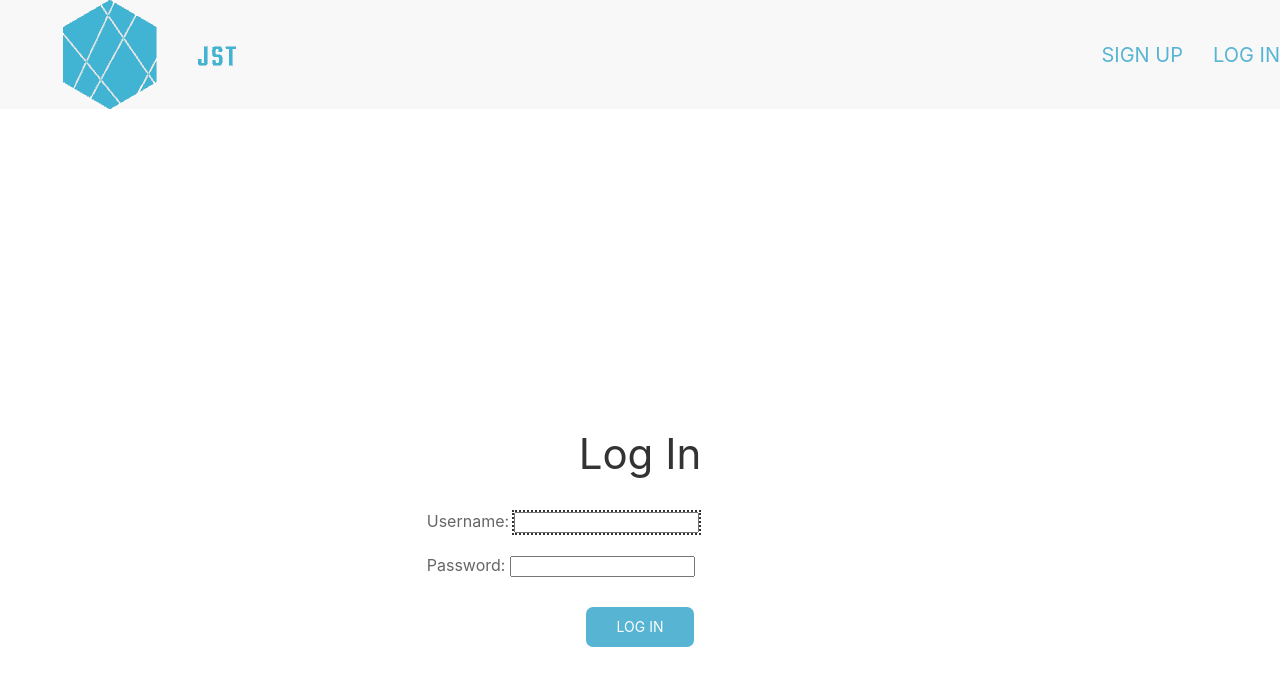
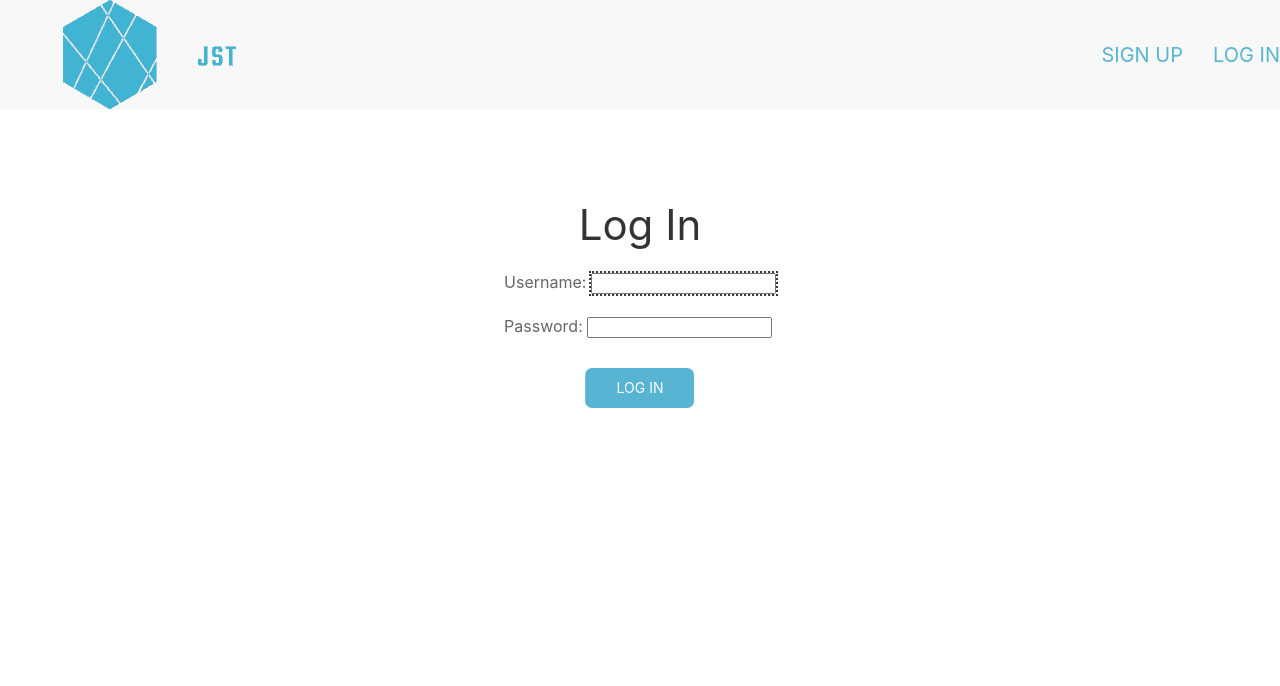
Before and after one commit to rperillo1/Job-Search-Tracker, a Django app: page /accounts/login/ in a window 1280 px wide. Shown: the top 686 px of the page. Run offline with Django 3.2, Linux system fonts and the light colour scheme; some libraries are stand-ins or nearby versions.

Commit message:
loging form style

```diff
--- a/main_app/static/main_app/styles/main.css
+++ b/main_app/static/main_app/styles/main.css
@@ -161,7 +161,7 @@ span.step {
     color: black;
 }
 .login-div {
-    margin-top: 25%;
+    margin-top: 25vh;
 }
 #login-button {
     background-color: var(--main-accent);
--- a/main_app/templates/registration/login.html
+++ b/main_app/templates/registration/login.html
@@ -1,11 +1,11 @@
 {% extends 'base.html' %}
 {% block content %}
 <div class="ui-kit-grid">
-    <div class="uk-container-center login-div">
-        <div class="uk-width-1-3 uk-align-center">
+    <div class="uk-container-center login-div uk-position-top-center">
+        <div class="uk-width-1-1" >
         <h1 class="center">Log In</h1>
 
-        <form class="uk-form login-form uk-align-center" method="post" action="{% url 'login' %}">
+        <form class="uk-form login-form uk-" method="post" action="{% url 'login' %}">
             {% csrf_token %}
             {{ form.as_p }}
             <input id="login-button" type="submit" class="uk-button uk-button-primary uk-align-center" value="log in">
```
